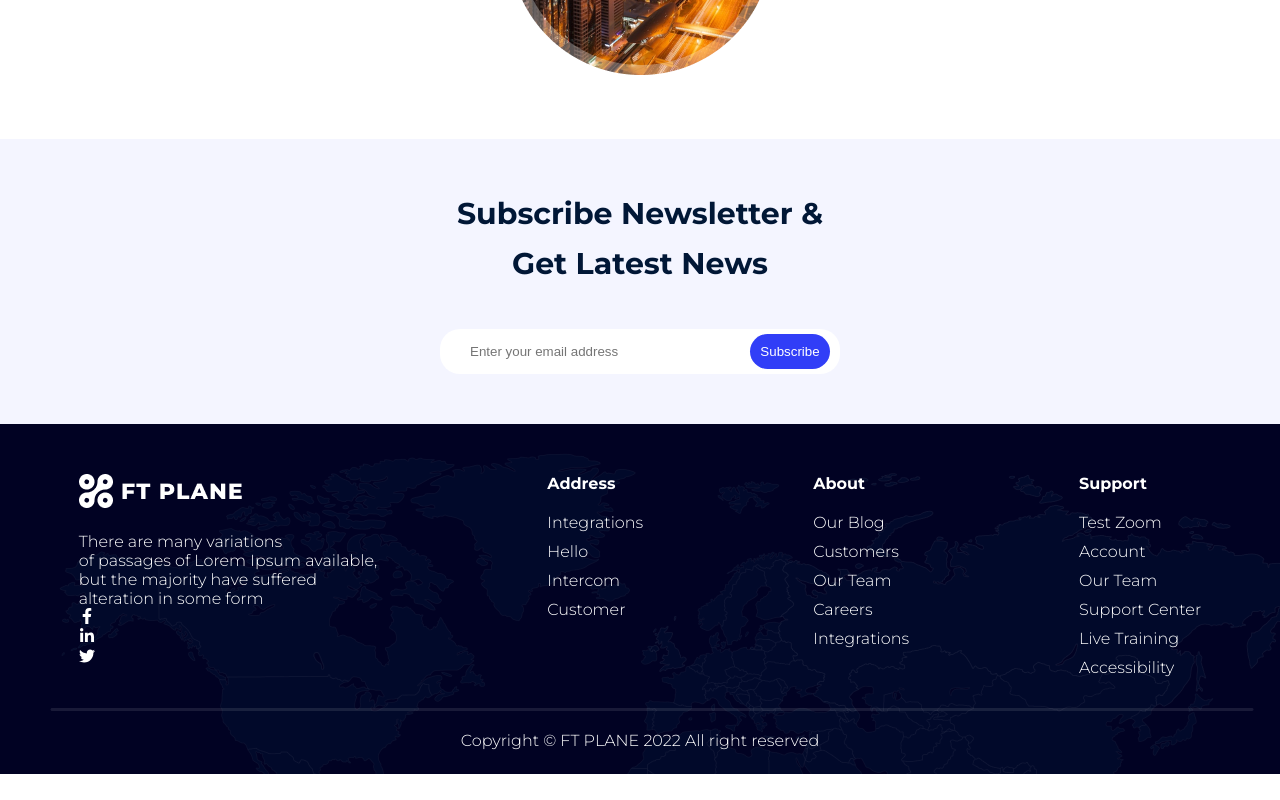
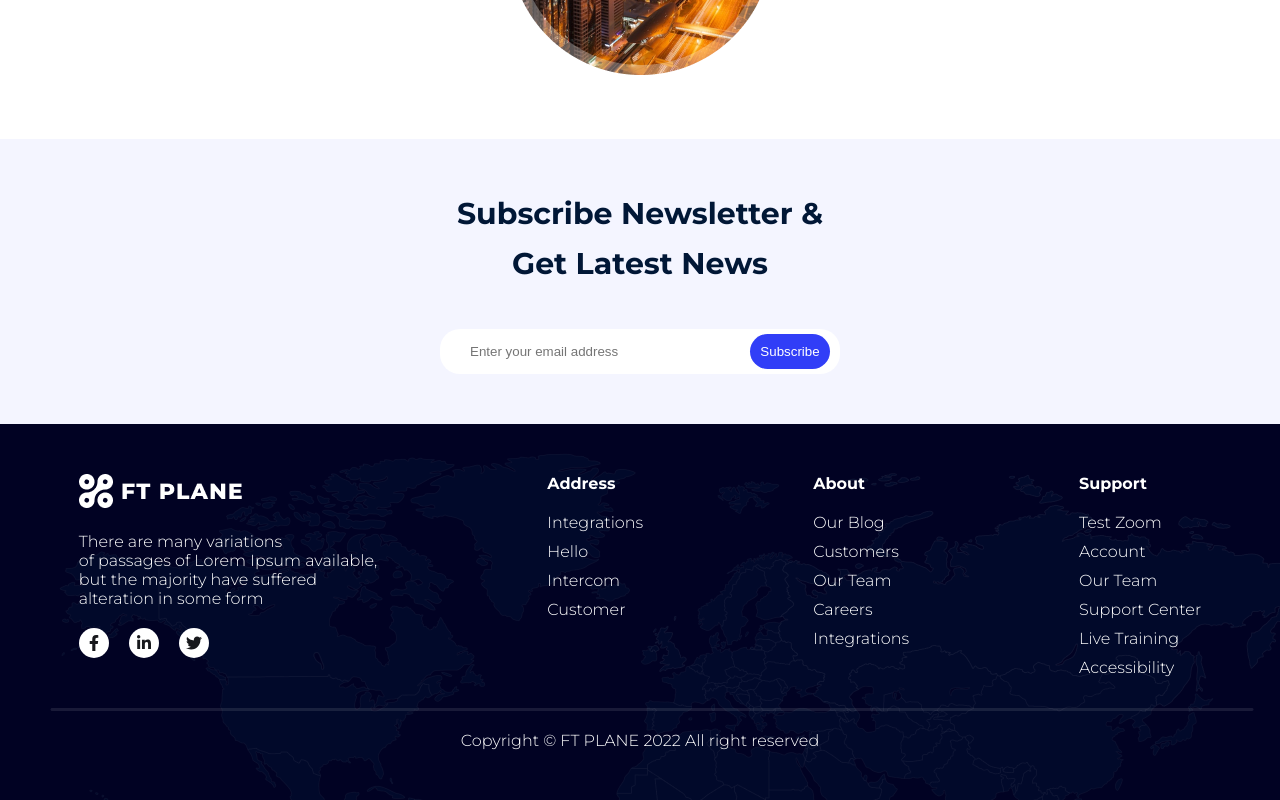
Before and after one commit to DevOlagboye/Aviation-Landpage, a React (Create React App) app: page / in a window 1280 px wide. Shown: the part 5308-6108 px from the top of the page. Before the commit the page ends 6082 px from the top, so only its background shows below. Built offline with nearby package versions, Linux system fonts and the light colour scheme.

Commit message:
Finished the Footer component

```diff
--- a/src/Components/Footer/Footer.css
+++ b/src/Components/Footer/Footer.css
@@ -1,6 +1,5 @@
 .footer-container {
     background: url("../../Assets/images/Footer-background.png");
-    height: 350px;
     padding: 50px;
 }
 
@@ -8,6 +7,7 @@
     display: flex;
     justify-content: center;
     gap: 170px;
+    flex-wrap: wrap;
 }
 
 .footer-content {
@@ -23,9 +23,36 @@
     margin-bottom: 20px;
 }
 
+.footer-social-icons {
+    display: flex;
+    gap: 20px;
+}
+
+.footer-circle {
+    width: 30px;
+    height: 30px;
+    background: #FFF;
+    color: #17181C;
+    border-radius: 50%;
+    margin-top: 20px;
+}
+
+.footer-circle:hover {
+    cursor: pointer;
+}
+
+.footer-circle .icon {
+    display: block;
+    margin: 7px auto;
+}
+
 .footer-container ul li {
     list-style: none;
     margin-bottom: 10px;
+}
+
+.footer-container ul li:hover {
+    cursor: pointer;
 }
 
 .footer-container .footer-divider {
--- a/src/Components/Footer/Footer.jsx
+++ b/src/Components/Footer/Footer.jsx
@@ -13,13 +13,13 @@ const Footer = () => {
                 <p>There are many variations <br/> of passages of Lorem Ipsum available, <br/> but the majority have suffered <br/> alteration in some form</p>
                 <div className='footer-social-icons'>
                     <div className='footer-circle'>
-                        <FaFacebookF/>
+                        <FaFacebookF className='icon'/>
                     </div>
                     <div className='footer-circle'>
-                        <FaLinkedinIn/>
+                        <FaLinkedinIn className='icon'/>
                     </div>
                     <div className='footer-circle'>
-                        <FaTwitter/>
+                        <FaTwitter className='icon'/>
                     </div>
                 </div>
             </div>
```
